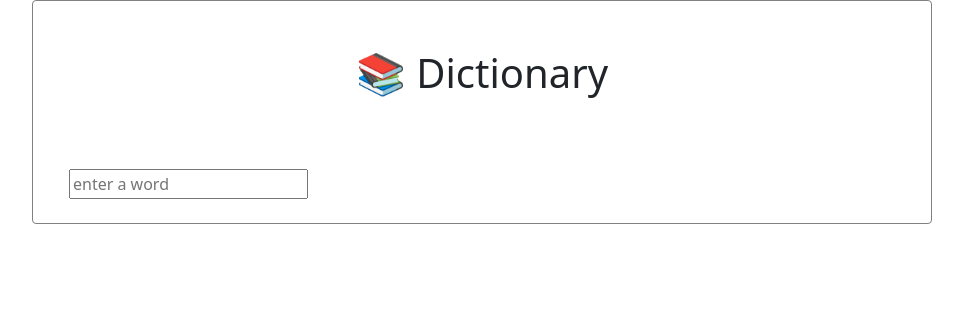
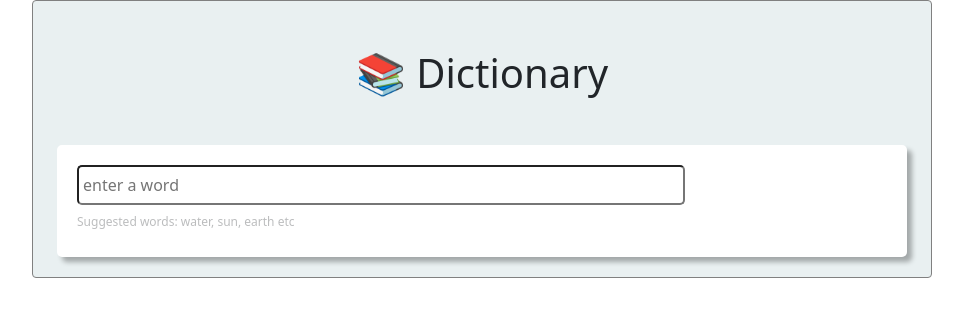
Before and after one commit to Ant2211/dictionary, a React (Create React App) app: page / in a window 1280 px wide. Shown: the top 316 px of the page, without its empty margins (158-1121 px from the left). Built offline with nearby package versions, Linux system fonts and the light colour scheme.

Commit message:
added style

```diff
--- a/src/App.css
+++ b/src/App.css
@@ -1,5 +1,40 @@
 .general {
+  background: rgb(233, 240, 241);
   width: 900px;
   border: 1px solid grey;
   border-radius: 4px;
 }
+section {
+  background: white;
+  padding: 20px;
+  border-radius: 5px;
+  box-shadow: 5px 5px 5px rgb(0, 0, 0, 0.3);
+  margin: 20px 0;
+}
+.input {
+  width: 75%;
+  display: block;
+  padding: 6px 4px;
+  margin: o auto;
+  border-radius: 5px;
+}
+.search-word {
+   font-size: 48px;
+   color: rgb(42, 3, 105);
+}
+.suggested-word {
+  font-size: 12px;
+  opacity: 0.3;
+  margin-top: 10px;
+}
+.meaning {
+  font-size: 24px;
+  color: rgb(6, 6, 14);
+  opacity: 0.3;
+  margin: 10px;
+}
+.definition {
+  font-size: 16px;
+  margin: 0;
+  padding: 0;
+}
--- a/src/App.js
+++ b/src/App.js
@@ -23,10 +23,13 @@ setResults(response.data[0]);
 
    }
   return (
-    <div className="App">
+    <div className="App container-fluid">
+      <section>
       <form onSubmit={search}>
-        <input type="search" placeholder="enter a word" className="m-4" onChange={handleKeyword} />
+        <input type="search" placeholder="enter a word" className="input" onChange={handleKeyword} />
+      <h6 className="suggested-word">Suggested words: water, sun, earth etc </h6>
       </form>
+      </section>
       <Results results={results} />
     </div>
   );
--- a/src/Meaning.js
+++ b/src/Meaning.js
@@ -2,15 +2,15 @@ import React from "react";
 import "./App.css";
 
 export default function Meaning(props) {
-  console.log(props.meaning);
+
     return (
         <div>
-        <h4> {props.meaning.partOfSpeech} </h4>
+        <h4 className="meaning"> {props.meaning.partOfSpeech} </h4>
         {props.meaning.definitions.map (function (definition , index)
         {
             return (
                 <div key={index}>
-                    <div> <strong> Definition: </strong>
+                    <div className="definition">
                         {definition.definition}
                         <br />
                          <em>{definition.example}</em>
--- a/src/Results.js
+++ b/src/Results.js
@@ -6,19 +6,25 @@ export default function Results(props) {
     if(props.results){
 return(
     <div className="results">
-<h1> {props.results.word} </h1>
+    <section>
+<h1 className="search-word"> {props.results.word} </h1>
 
-<div> {props.results.phonetics.map(function (phonetics, index) {
-
+<div> {props.results.phonetics.map(function (phonetic, index) {
+    if(index < 1) {
     return (
         <div className="my-3" key={index}>
-           <a href={phonetics.audio} target="_blank" rel="noreferrer" className="me-3">🔈</a>
-           {phonetics.text}
-            </div>
+        <a href={phonetic.audio} target="_blank" rel="noreferrer" className="me-3">🔈</a>
+           {phonetic.text}
+        </div>
     );
+}else{
+    return null;
+}
 
 })}
 </div>
+</section>
+<section>
 {props.results.meanings.map(function (meaning, index) {
     return (
         <div key={index}>
@@ -26,9 +32,12 @@ return(
             </div>
     )
 })}
+</section>
     </div>
+
     );
     } else{
         return null;
     }
+
 }
```
